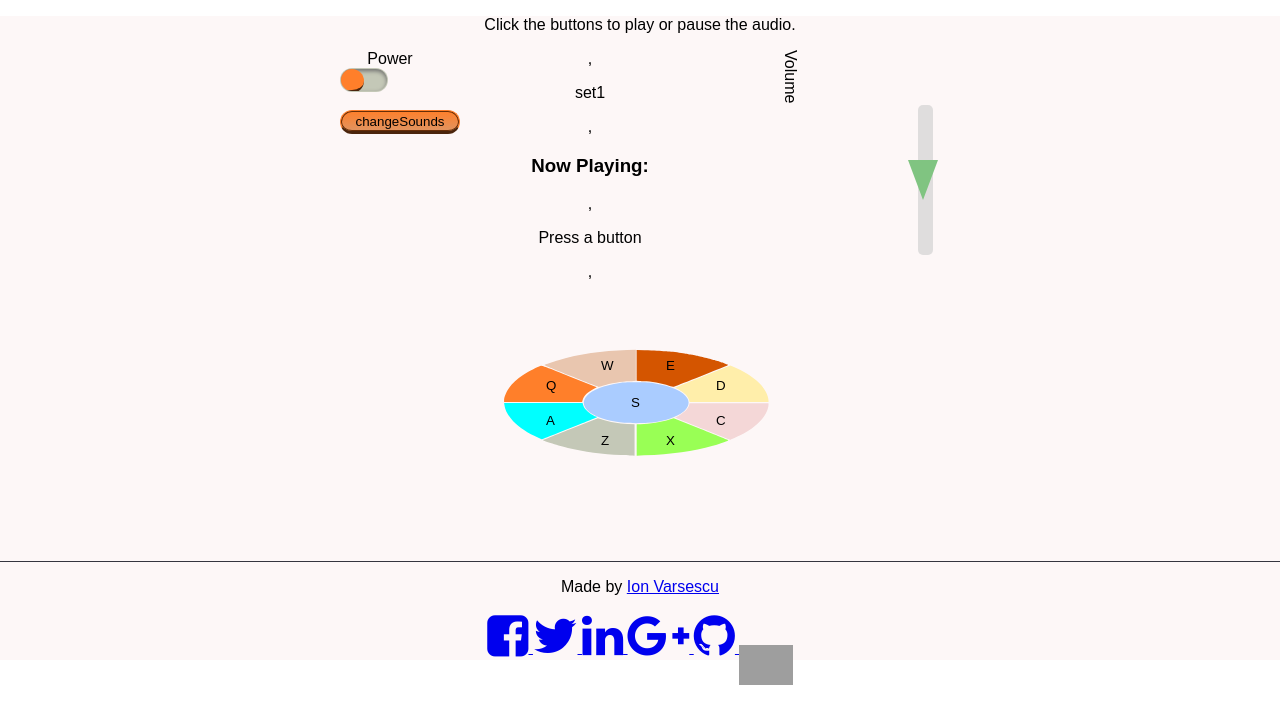
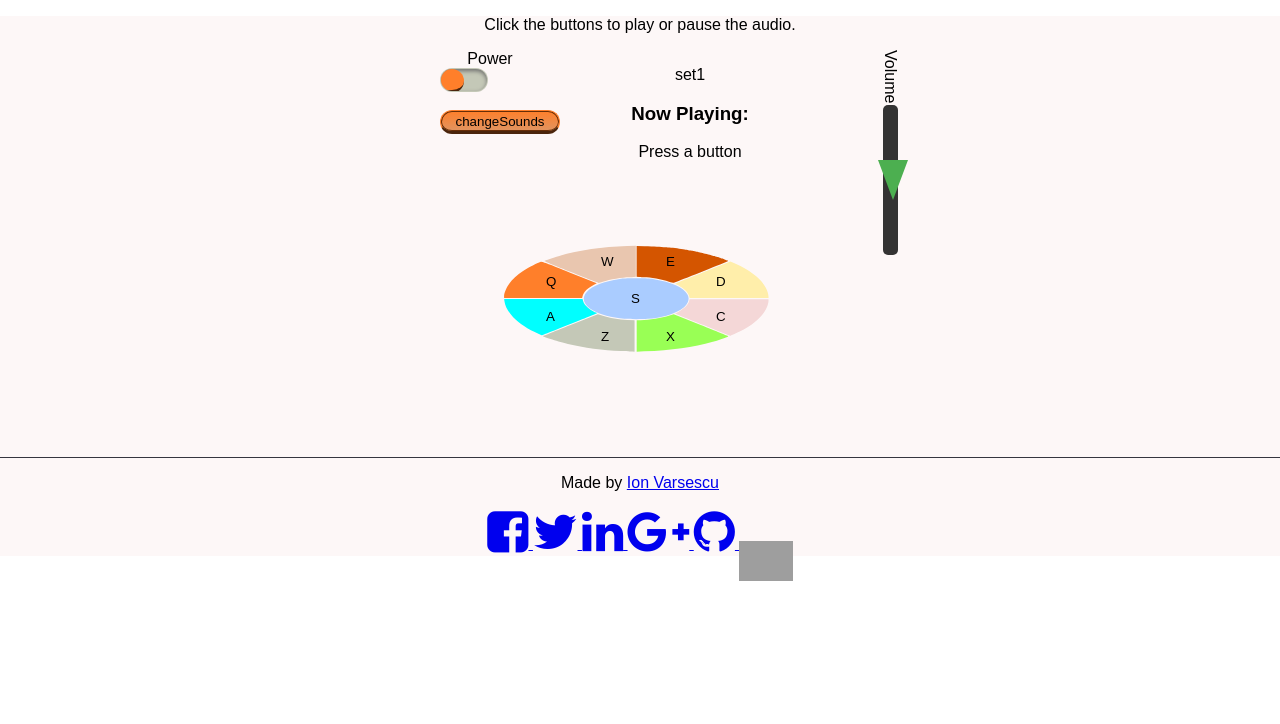
Before and after one commit to Nei-V/drum-machine, a React (Create React App) app: page / in a window 1280 px wide. Shown: the top 724 px of the page. Built offline with nearby package versions, Linux system fonts and the light colour scheme; grey boxes are pictures that could not be loaded.

Commit message:
progress with design

```diff
--- a/src/components/Display.js
+++ b/src/components/Display.js
@@ -5,12 +5,12 @@ import { MyLocalContext } from '../context/myLocalContext';
 class Display extends Component {
     render() {
         return ([
-            <div className="centerDisplay">,
+            <div className="centerDisplay">
             <MyLocalContext.Consumer>
             {localValue => <p>{localValue.soundSet}</p>}
-             </MyLocalContext.Consumer>,
-         <h3>Now Playing:</h3>,
-         <p id="display"> {this.props.storedState.setThePlayedSound}</p>,
+             </MyLocalContext.Consumer>
+         <h3>Now Playing:</h3>
+         <p id="display"> {this.props.storedState.setThePlayedSound}</p>
          </div> ])
     }
 }
--- a/src/styles/css/App.css
+++ b/src/styles/css/App.css
@@ -1,35 +1,34 @@
-
-
-#drum-machine{
+#drum-machine {
   text-align: center;
-  background-color:rgba(244,215,215,0.2); /* like #F4D7D7 - C background with opacity*/
+  background-color: rgba(244, 215, 215, 0.2);
+  /* like #F4D7D7 - C background with opacity*/
 }
 
 #menu {
-  width:70%;
-  max-width:600px;
-  margin:auto;
-  display:grid;
-  grid-template-columns:100px 300px 100px;
-  grid-template-areas:"buttons display volume";
+  width: auto%;
+  max-width:400px;
+  margin: auto;
+  display: grid;
+  grid-template-columns: 100px 300px 100px;
+  grid-template-areas: "buttons display volume";
 }
 
 #buttons {
-  grid-area:buttons;
+  grid-area: buttons;
 }
 
 .centerDisplay {
-  grid-area:display;
+  grid-area: display;
 }
 
 .volume {
-  grid-area:volume;
+  grid-area: volume;
 }
 
 /* learned from here - toggle power
 https://codepen.io/halvves/pen/BxXNYq */
 
-.toggle-inner{
+.toggle-inner {
   z-index: 2;
   position: absolute;
   top: 1px;
@@ -41,8 +40,8 @@ https://codepen.io/halvves/pen/BxXNYq */
   box-shadow: inset 0 2px 4px 0 #6e6e6d;
 }
 
-.toggle{
-  cursor:pointer;
+.toggle {
+  cursor: pointer;
   position: relative;
   height: 24px;
   width: 48px;
@@ -69,36 +68,33 @@ https://codepen.io/halvves/pen/BxXNYq */
 .indicator {
   height: 95%;
   width: 200%;
-  background:#ff7f2a;
+  background: #ff7f2a;
   border-radius: 13px;
   border-bottom: solid 3px #4b250c;
   transform: translate3d(-75%, 0, 0);
   transition: transform 0.35s cubic-bezier(0.85, 0.05, 0.18, 1.35);
 }
 
-.toggle-state:checked ~ .active-bg {
+.toggle-state:checked~.active-bg {
   transform: translate3d(-50%, 0, 0);
 }
 
-.toggle-state:checked ~ .toggle-inner .indicator {
+.toggle-state:checked~.toggle-inner .indicator {
   transform: translate3d(25%, 0, 0);
 }
 
-
 /* learned from   http://jsfiddle.net/volcanicpixels/udXXA/     - change set button   */
-
-
 
 .sound-set-toggle {
   background-color: #ff7f2a;
-  border-radius:15px;
+  border-radius: 15px;
   background: linear-gradient(#ff7f2a, #e09461);
   border: solid 1px #ff7f2a;
   border-bottom: solid 3px #4b250c;
   box-shadow: inset 0 0 0 1px #682e07;
   color: #000000;
-  width:120px;
-  height:24px;
+  width: 120px;
+  height: 24px;
 }
 
 .sound-set-toggle:hover {
@@ -107,21 +103,21 @@ https://codepen.io/halvves/pen/BxXNYq */
   border: solid 1px #dfab86;
   border-bottom: solid 3px #4b250c;
   box-shadow: inset 0 0 0 1px #c4906c;
-  cursor: pointer; }
+  cursor: pointer;
+}
 
 .sound-set-toggle:active {
   background-color: #c4c8b7;
   background: linear-gradient(#c4c8b7, #dee9ba);
   border-bottom: solid 3px #6e6e6d;
-  box-shadow: inset 0 10px 15px 0 #6e6e6d; }
-
-
+  box-shadow: inset 0 10px 15px 0 #6e6e6d;
+}
 
 #button-pad {
-  position:relative;
-  margin:auto;
+  position: relative;
+  margin: auto;
   max-width: 400px;
-  min-width:400px;
+  min-width: 400px;
   min-height: 200px;
   background: url(pad2.svg);
 }
@@ -130,17 +126,11 @@ https://codepen.io/halvves/pen/BxXNYq */
 
 #volumeToggle {
   position: relative;
-  writing-mode:vertical-lr;
-  -webkit-writing-mode:vertical-lr;
+  writing-mode: vertical-lr;
+  -webkit-writing-mode: vertical-lr;
   text-orientation: sideways;
 }
 
-@-moz-document url-prefix() {
-  #volumeToggle {
-    writing-mode: horizontal-tb;
-/*     vertical mode breaks the slider's thumb movement - maybe bag in firefox
- */    }
-}
 
 .volume-slider {
   position: absolute;
@@ -148,126 +138,169 @@ https://codepen.io/halvves/pen/BxXNYq */
   width: 150px;
   height: 15px;
   border-radius: 5px;
-  background: #d3d3d3;
+  background: #343333;
   outline: none;
-  opacity: 0.7;
+
   -webkit-transition: .2s;
   transition: opacity .2s;
-  transform-origin:75px 75px;
-  transform:rotate(90deg);
+  transform-origin: 75px 75px;
+  transform: rotate(-90deg);
 }
+
 
 .volume-slider::-webkit-slider-thumb {
   -webkit-appearance: none;
   appearance: none;
   width: 30px;
   height: 40px;
-  clip-path:polygon(0 0,50% 100%,100% 0);
-  transform-origin:15px 20px;
-  transform:rotate(-90deg);
-  background: #4CAF50;
-  cursor: pointer;
-
-}
-
-.volume-slider::-moz-range-thumb {
-  -webkit-appearance: none;
-  appearance: none;
-  width: 30px;
-  height: 40px;
-  clip-path:polygon(0 0,50% 100%,100% 0);
-  transform-origin:15px 20px;
-  transform:rotate(-90deg);
+  clip-path: polygon(0 0, 50% 100%, 100% 0);
+  transform-origin: 15px 20px;
+  transform: rotate(90deg);
   background: #4CAF50;
   cursor: pointer;
 }
 
 
+@media(min--moz-device-pixel-ratio:0) {
+  #volumeToggle {
+  position:relative;
+  writing-mode: horizontal-tb;
+    /*     vertical mode breaks the slider's thumb movement - maybe bug in firefox
+ */
+  }
 
 
-/* dial pad*/
-#buttonsAncestor {
-  position:relative;
+  .volume-slider {
+    position: absolute;
+
+    margin-left:-35px;
+    width: 120px;
+    height: 15px;
+    border-radius: 5px;
+    background: #ff7f2a;
+    -webkit-transition: .2s;
+    transition: opacity .2s;
+    transform-origin: 75px 75px;
+    transform: rotate(-90deg);
+    background: linear-gradient(#ff7f2a, #ee6a12);
+    /* border: solid 2px #ff7f2a; */
+    box-shadow: inset 0 0 2px 2px #682e07;
+  }
+
+  .volume-slider::-moz-range-thumb {
+    position: absolute;
+    appearance: none;
+    width: 20px;
+    height: 30px;
+    clip-path: polygon(0 0, 50% 100%, 100% 0);
+    transform: rotate(90deg);
+  /*   background: #99ff55; */
+  background: radial-gradient(circle at 50% 90%,
+      rgb(113, 238, 51) 5%, rgb(89, 98, 89) 90%);
+    border-right: solid 2px #ff7f2a;
+    cursor: pointer;
+
+
 
   }
-#RIDE, #FAN { /* Q */
-  position:absolute;
-  background-color:#ff7f2a;
-  margin-left:-100px;
-  margin-top:60px;
-  border-style:none;
+
+
+}
+
+/* dial pad*/
+
+#buttonsAncestor {
+  position: relative;
+}
+
+#RIDE, #FAN {
+  /* Q */
+  position: absolute;
+  background-color: #ff7f2a;
+  margin-left: -100px;
+  margin-top: 60px;
+  border-style: none;
   cursor: pointer;
 }
 
-#RIVER, #DRO { /* W */
-  position: absolute;;
-  background-color:#e9c6af;
-  margin-left:-45px;
-  margin-top:40px;
-  border-style:none;
+#RIVER, #DRO {
+  /* W */
+  position: absolute;
+  ;
+  background-color: #e9c6af;
+  margin-left: -45px;
+  margin-top: 40px;
+  border-style: none;
   cursor: pointer;
 }
 
-#PIERREBASIC, #AAP { /* E */
+#PIERREBASIC, #AAP {
+  /* E */
   position: absolute;
-  background-color:#d45500;
-  margin-left:20px;
-  margin-top:40px;
-  border-style:none;
+  background-color: #d45500;
+  margin-left: 20px;
+  margin-top: 40px;
+  border-style: none;
   cursor: pointer;
 }
 
-#PIERRE, #ZAYLEAD {/* A  */
+#PIERRE, #ZAYLEAD {
+  /* A  */
   position: absolute;
-  background-color:#00ffff;
-  margin-left:-100px;
-  margin-top:95px;
-  border-style:none;
+  background-color: #00ffff;
+  margin-left: -100px;
+  margin-top: 95px;
+  border-style: none;
   cursor: pointer;
 }
 
-#MOODY, #TOWN {/* S  */
+#MOODY, #TOWN {
+  /* S  */
   position: absolute;
-  background-color:#aaccff;
-  margin-left:-15px;
-  margin-top:77px;
-  border-style:none;
+  background-color: #aaccff;
+  margin-left: -15px;
+  margin-top: 77px;
+  border-style: none;
   cursor: pointer;
 }
 
-#NEWWAVE, #STABS {/*D  */
+#NEWWAVE, #STABS {
+  /*D  */
   position: absolute;
-  background-color:#ffeeaa;
-  margin-left:70px;
-  margin-top:60px;
-  border-style:none;
+  background-color: #ffeeaa;
+  margin-left: 70px;
+  margin-top: 60px;
+  border-style: none;
   cursor: pointer;
 }
 
-#JUMP, #CHANGE {/* Z */
+#JUMP, #CHANGE {
+  /* Z */
   position: absolute;
-  background-color:#c4c8b7;
-  margin-left:-45px;
-  margin-top:115px;
-  border-style:none;
+  background-color: #c4c8b7;
+  margin-left: -45px;
+  margin-top: 115px;
+  border-style: none;
   cursor: pointer;
 }
 
-#BELL, #MAXO {/* X */
+#BELL, #MAXO {
+  /* X */
   position: absolute;
-  background-color:#99ff55;
-  margin-left:20px;
-  margin-top:115px;
-  border-style:none;
+  background-color: #99ff55;
+  margin-left: 20px;
+  margin-top: 115px;
+  border-style: none;
   cursor: pointer;
 }
 
-#FUNKY, #BOUNCE {/* C */
+#FUNKY, #BOUNCE {
+  /* C */
   position: absolute;
-  background-color:#f4d7d7;
-  margin-left:70px;
-  margin-top:95px;
-  border-style:none;
+  background-color: #f4d7d7;
+  margin-left: 70px;
+  margin-top: 95px;
+  border-style: none;
   cursor: pointer;
 }
 
@@ -275,9 +308,14 @@ https://codepen.io/halvves/pen/BxXNYq */
   text-align: center;
   border-top: 1px solid #35353f;
   max-height: max-content;
-  margin-top: -10px; }
+  margin-top: -10px;
+}
+
 #footerInReact p {
-    font-size: 1em; }
+  font-size: 1em;
+}
+
 #footerInReact a img {
   height: 2.5em;
-    margin-bottom: -02em; }
+  margin-bottom: -02em;
+}
```
Lines whose indentation alone changed are shown as unchanged.
